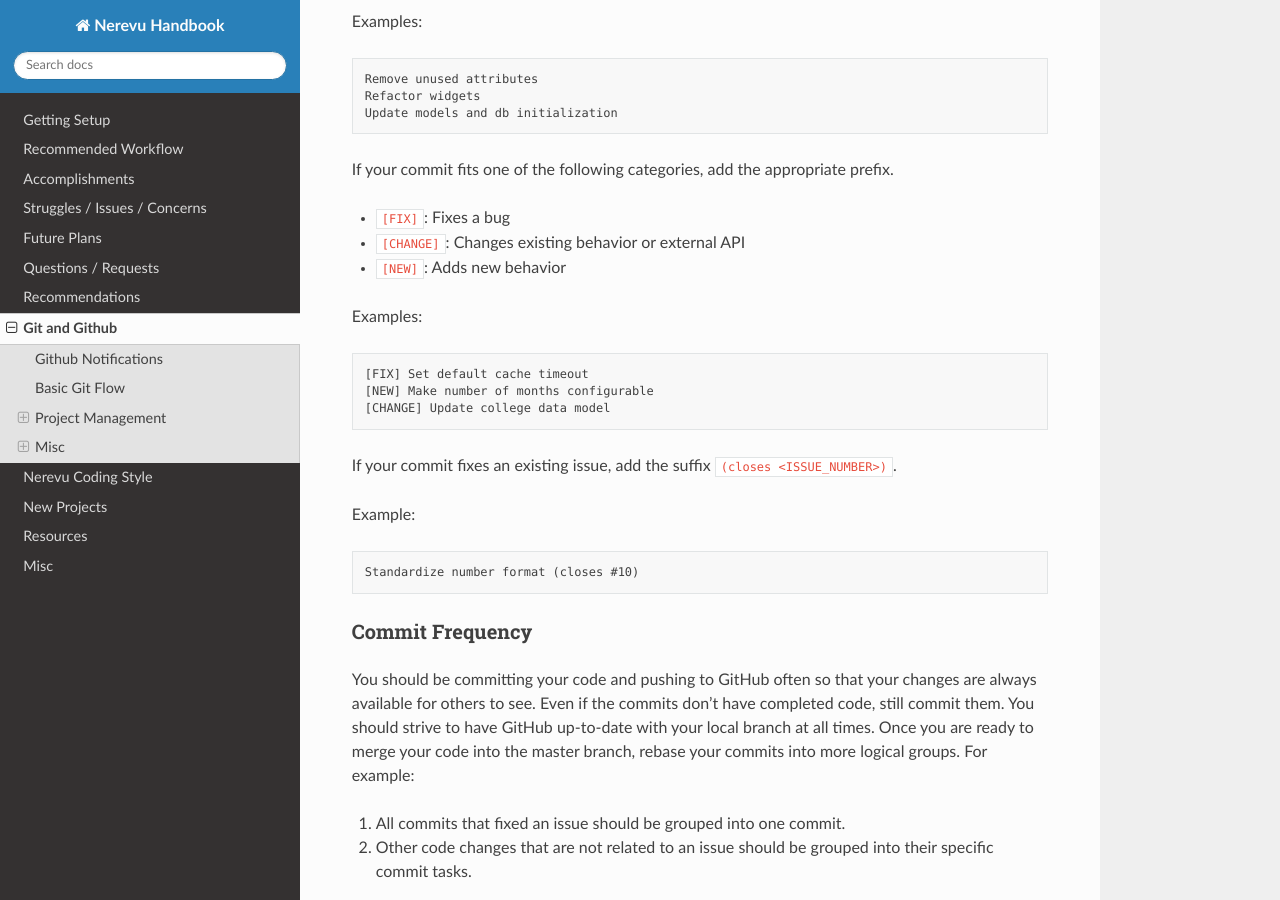
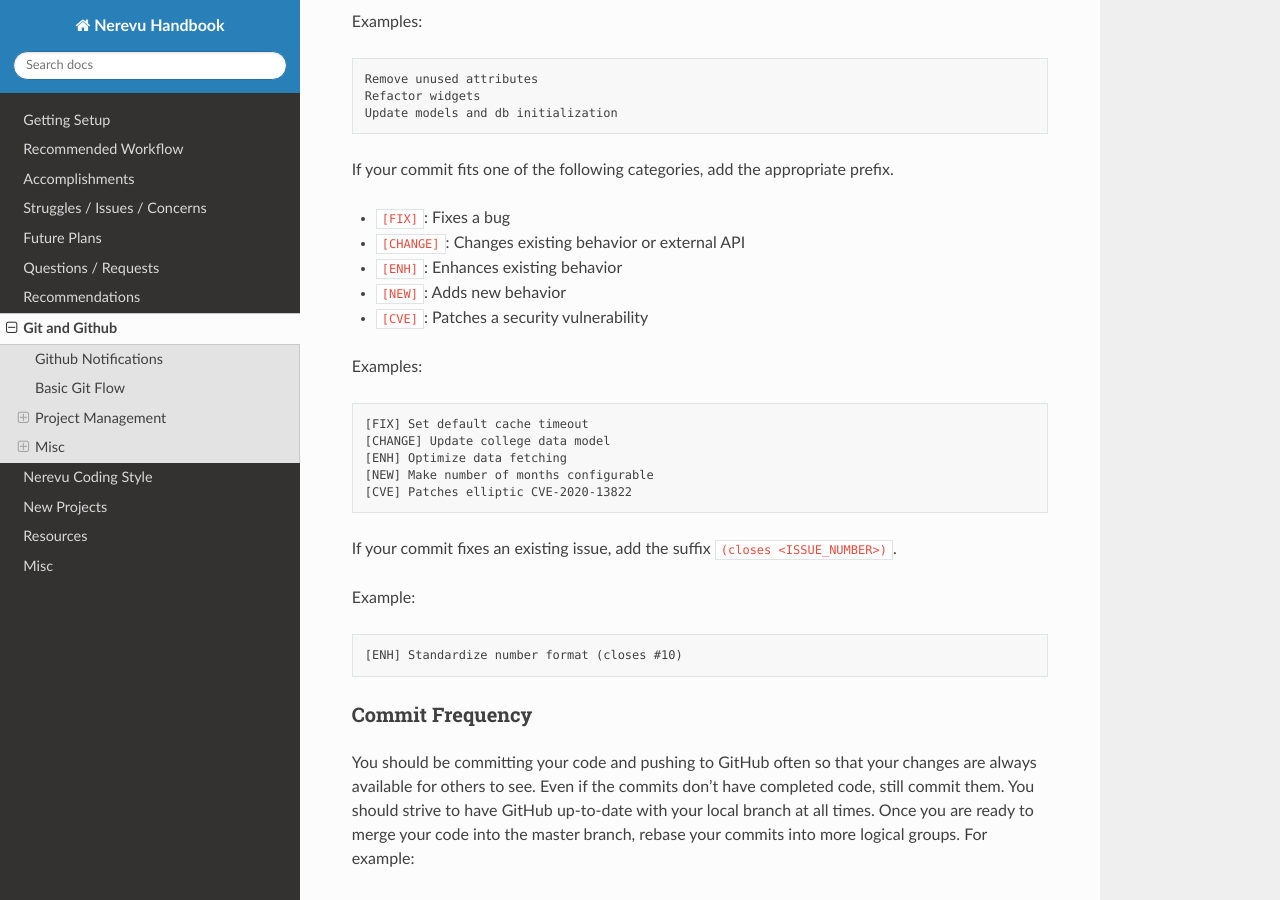
Before and after one commit to nerevu/handbook, a Sphinx documentation site: the page built from docs/git-and-github.md, in a window 1280 px wide and 900 px high, scrolled down 2475 px. Built offline with Sphinx 7.4.7 and the Read the Docs theme 2.0.0, drawn with Linux system fonts in a browser that asks for light colours.

Commit message:
[ENH] Update Commit Messages section

````diff
--- a/docs/git-and-github.md
+++ b/docs/git-and-github.md
@@ -103,14 +103,18 @@ If your commit fits one of the following categories, add the appropriate prefix.
 
 - `[FIX]`: Fixes a bug
 - `[CHANGE]`: Changes existing behavior or external API
+- `[ENH]`: Enhances existing behavior
 - `[NEW]`: Adds new behavior
+- `[CVE]`: Patches a security vulnerability
 
 Examples:
 
 ```text
 [FIX] Set default cache timeout
+[CHANGE] Update college data model
+[ENH] Optimize data fetching
 [NEW] Make number of months configurable
-[CHANGE] Update college data model
+[CVE] Patches elliptic CVE-2020-13822
 ```
 
 If your commit fixes an existing issue, add the suffix `(closes <ISSUE_NUMBER>)`.
@@ -118,7 +122,7 @@ If your commit fixes an existing issue, add the suffix `(closes <ISSUE_NUMBER>)`
 Example:
 
 ```text
-Standardize number format (closes #10)
+[ENH] Standardize number format (closes #10)
 ```
 
 ### Commit Frequency
````
